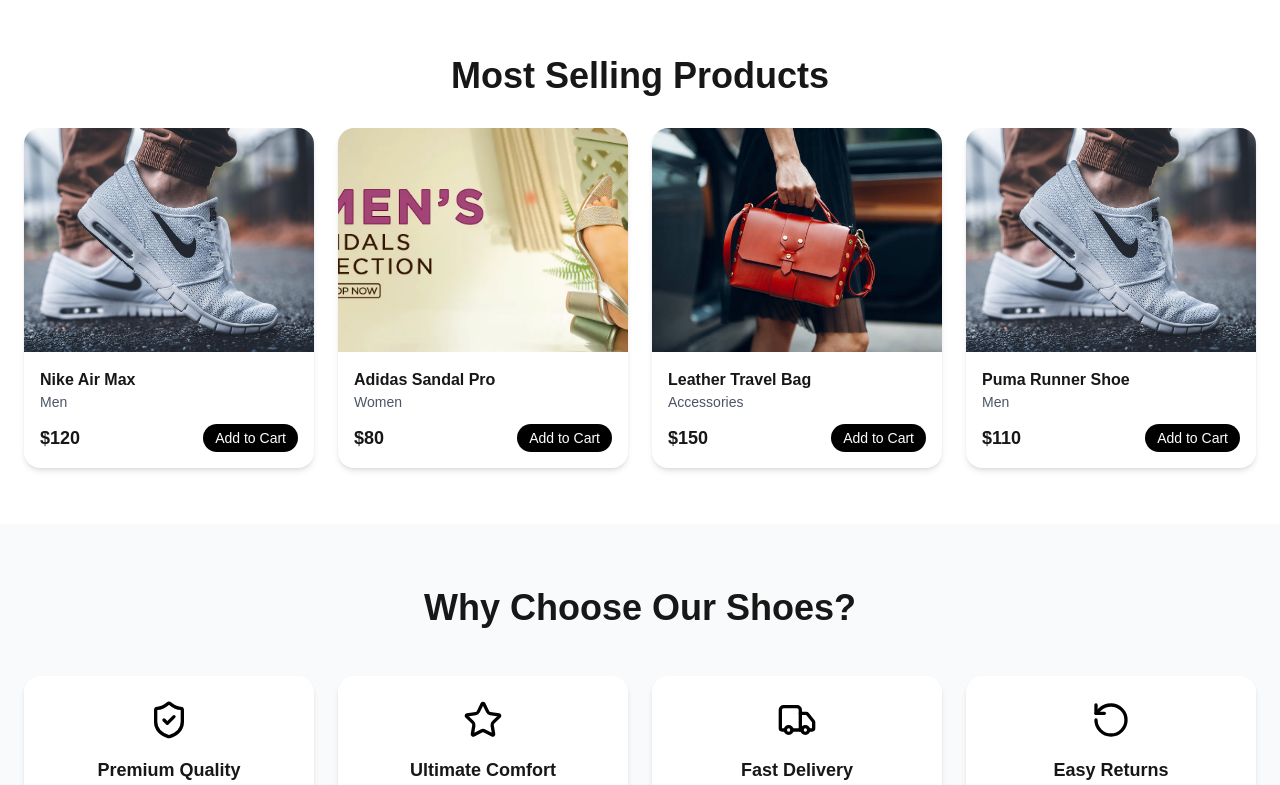
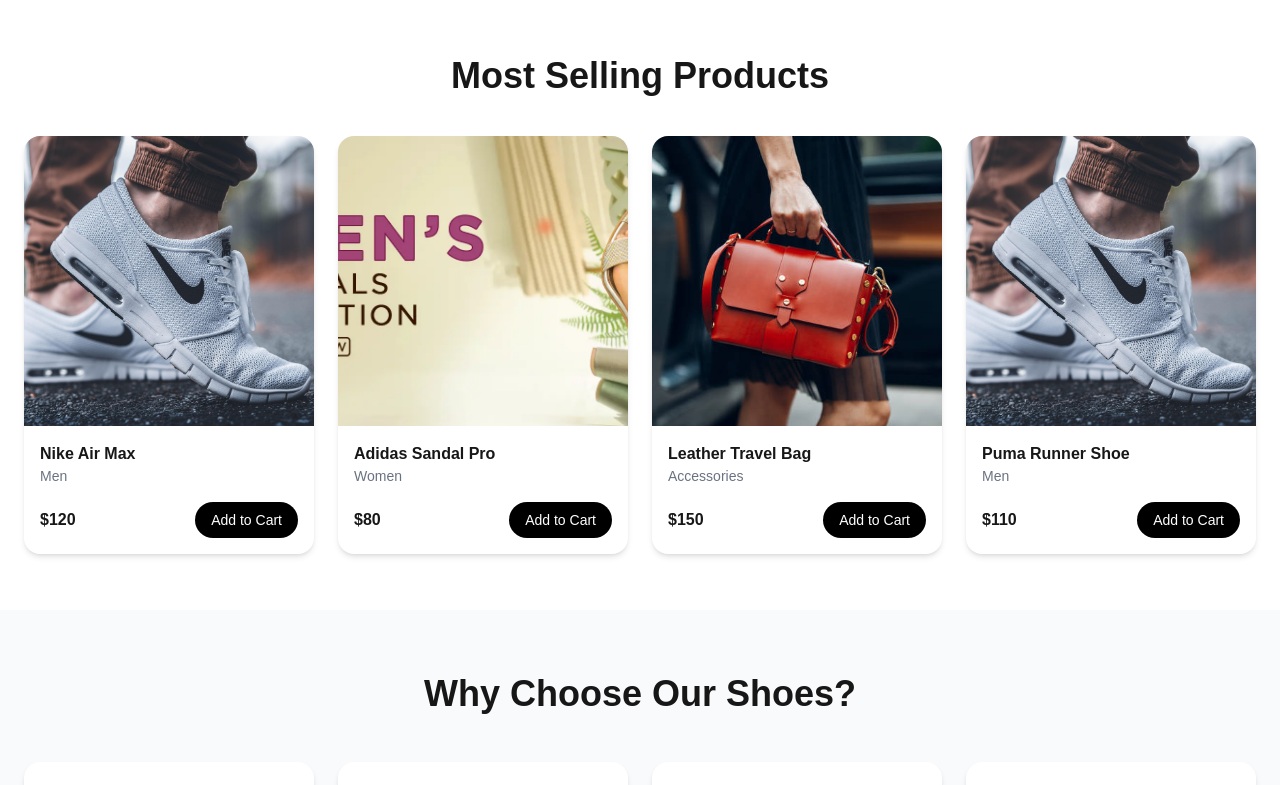
Before and after one commit to Umairphtan/e-comerce-webiste-full-stack, a Next.js app: page / in a window 1280 px wide. Shown: the part 1540-2325 px from the top of the page. Built offline with nearby package versions, Linux system fonts and the light colour scheme.

Commit message:
add to cart added

```diff
--- /dev/null
+++ b/app/cart/page.tsx
@@ -0,0 +1,39 @@
+"use client";
+
+import Image from "next/image";
+import { useCart } from "@/context/cartcontext";
+
+export default function CartPage() {
+  const { cart, removeFromCart } = useCart();
+
+  if (cart.length === 0) {
+    return <p className="text-center mt-20">🛒 Cart is empty</p>;
+  }
+
+  return (
+    <div className="max-w-4xl mx-auto p-4 mt-20">
+      <h1 className="text-2xl font-bold mb-6 ">Your Cart</h1>
+
+      {cart.map((item) => (
+        <div
+          key={item.id}
+          className="flex items-center gap-4 border-b py-4 mt-10"
+        >
+          <Image src={item.image} alt="" width={80} height={80} />
+
+          <div className="flex-1">
+            <h3 className="font-semibold">{item.title}</h3>
+            <p>Rs {item.price} × {item.quantity}</p>
+          </div>
+
+          <button
+            onClick={() => removeFromCart(item.id)}
+            className="text-red-500 text-sm"
+          >
+            Remove
+          </button>
+        </div>
+      ))}
+    </div>
+  );
+}
--- a/app/layout.tsx
+++ b/app/layout.tsx
@@ -3,6 +3,7 @@
 import "./globals.css";
 import Navbar from "@/components/navbar";
 import Footer from "@/components/footer";
+import { CartProvider } from "@/context/cartcontext";
 const geistSans = Geist({
   variable: "--font-geist-sans",
   subsets: ["latin"],
@@ -28,9 +29,12 @@
       <body
         className={`${geistSans.variable} ${geistMono.variable} antialiased`}
       >
-        <Navbar></Navbar>
-        {children}
-        <Footer></Footer>
+        <CartProvider>
+
+          <Navbar></Navbar>
+          {children}
+          <Footer></Footer>
+        </CartProvider>
       </body>
     </html>
   );
--- /dev/null
+++ b/components/addtocard.tsx
@@ -0,0 +1,39 @@
+"use client";
+
+import Image from "next/image";
+import { useCart } from "@/context/cartcontext";
+
+type Props = {
+    product: {
+        id: number;
+        title: string;
+        price: number;
+        image: string;
+    };
+};
+
+export default function ProductCard({ product }: Props) {
+    const { addToCart } = useCart();
+
+    return (
+        <div className="rounded-2xl shadow-lg p-4 hover:shadow-xl transition ">
+            <Image
+                src={product.image}
+                alt={product.title}
+                width={300}
+                height={300}
+                className="rounded-xl"
+            />
+
+            <h3 className="mt-3 font-semibold">{product.title}</h3>
+            <p className="text-gray-600">Rs {product.price}</p>
+
+            <button
+                onClick={() => addToCart(product)}
+                className="mt-4 w-full bg-black text-white py-2 rounded-xl hover:bg-gray-800 transition"
+            >
+                Add to Cart
+            </button>
+        </div>
+    );
+}
--- a/components/mostselling.tsx
+++ b/components/mostselling.tsx
@@ -1,44 +1,55 @@
-// components/MostSelling.tsx
 "use client";
 
 import Image from "next/image";
 import Link from "next/link";
 import { mostSellingProducts } from "@/data/mostselling";
 import { motion } from "framer-motion";
+import { useCart } from "@/context/cartcontext";
 
 export default function MostSelling() {
+  const { addToCart } = useCart();
+
   return (
-        <section className="py-14 px-6 max-w-7xl mx-auto">
-            <h2 className="text-4xl font-bold mb-8 text-center">
+    <section className="py-14 px-4 sm:px-6 max-w-7xl mx-auto">
+      <h2 className="text-3xl sm:text-4xl font-bold mb-10 text-center">
         Most Selling Products
       </h2>
 
-            <div className="grid grid-cols-2 md:grid-cols-4 gap-6 ">
+      <div className="grid grid-cols-2 md:grid-cols-3 lg:grid-cols-4 gap-6">
         {mostSellingProducts.map((product) => (
           <motion.div
             key={product.id}
             whileHover={{ y: -6 }}
-                        className="bg-white rounded-2xl shadow-md overflow-hidden"
+            transition={{ duration: 0.3 }}
+            className="group bg-white rounded-2xl shadow-md overflow-hidden flex flex-col"
           >
-                        <Link href={`/product/${product.id}`}>
+            {/* Image */}
+            <Link
+              href={`/product/${product.id}`}
+              className="relative w-full aspect-square"
+            >
               <Image
                 src={product.image}
                 alt={product.title}
-                                width={300}
-                                height={300}
-                                className="object-cover w-full h-56"
+                fill
+                className="object-cover group-hover:scale-105 transition"
               />
             </Link>
 
-                        <div className="p-4">
+            {/* Content */}
+            <div className="p-4 flex flex-col flex-1">
               <h3 className="font-semibold">{product.title}</h3>
-                            <p className="text-gray-600 text-sm capitalize">
+              <p className="text-gray-500 text-sm capitalize">
                 {product.category}
               </p>
 
-                            <div className="flex items-center justify-between mt-3">
-                                <span className="font-bold text-lg">${product.price}</span>
-                                <button className="px-3 py-1 text-sm rounded-full bg-black text-white hover:bg-gray-800">
+              <div className="mt-auto flex items-center justify-between pt-4">
+                <span className="font-bold">${product.price}</span>
+
+                <button
+                  onClick={() => addToCart(product)}
+                  className="px-4 py-2 text-sm rounded-full bg-black text-white hover:bg-gray-800"
+                >
                   Add to Cart
                 </button>
               </div>
--- a/components/navbar.tsx
+++ b/components/navbar.tsx
@@ -4,6 +4,7 @@
 import { motion, AnimatePresence } from "framer-motion";
 import { ShoppingBag, Menu, X } from "lucide-react";
 import { useState } from "react";
+import { useCart } from "@/context/cartcontext";
 
 const navLinks = [
   { name: "Shop", href: "/" },
@@ -11,15 +12,20 @@
   { name: "Women", href: "/category/women" },
   { name: "Accessories", href: "/category/accessories" },
   { name: "Contact Us", href: "/contact" },
-
 ];
 
 export default function Navbar() {
   const [open, setOpen] = useState(false);
+  const { cart } = useCart();
+
+  // ✅ Quantity based count (professional)
+  const totalItems = cart.reduce(
+    (total, item) => total + item.quantity,
+    0
+  );
 
   return (
     <>
-      {/* Navbar */}
       <motion.header
         initial={{ y: -80, opacity: 0 }}
         animate={{ y: 0, opacity: 1 }}
@@ -29,10 +35,7 @@
         <div className="max-w-7xl mx-auto px-6 h-20 flex items-center justify-between">
 
           {/* Logo */}
-          <Link
-            href="/"
-            className="text-4xl font-black tracking-tight"
-          >
+          <Link href="/" className="text-4xl font-black tracking-tight">
             SOLE<span className="text-primary">X</span>
           </Link>
 
@@ -52,18 +55,21 @@
 
           {/* Actions */}
           <div className="flex items-center gap-6">
+
+            {/* 🛒 CART ICON WITH COUNT */}
             <Link href="/cart" className="relative">
               <ShoppingBag className="w-6 h-6" />
-              <span className="absolute -top-2 -right-2 text-xs bg-black text-white rounded-full px-1.5">
-                0
-              </span>
+              {totalItems > 0 && (
+                <span className="absolute -top-2 -right-2 min-w-[18px] h-[18px]
+                  text-[11px] flex items-center justify-center
+                  bg-black text-white rounded-full px-1">
+                  {totalItems}
+                </span>
+              )}
             </Link>
 
             {/* Mobile Toggle */}
-            <button
-              onClick={() => setOpen(true)}
-              className="md:hidden"
-            >
+            <button onClick={() => setOpen(true)} className="md:hidden">
               <Menu className="w-7 h-7" />
             </button>
           </div>
--- /dev/null
+++ b/context/cartcontext.tsx
@@ -0,0 +1,74 @@
+// context/CartContext.tsx
+"use client";
+
+import { createContext, useContext, useEffect, useState } from "react";
+import { Product } from "@/types/most";
+
+interface CartItem extends Product {
+    quantity: number;
+}
+
+interface CartContextType {
+    cart: CartItem[];
+    addToCart: (product: Product) => void;
+    removeFromCart: (id: string) => void;
+    clearCart: () => void;
+}
+
+const CartContext = createContext<CartContextType | null>(null);
+
+export const CartProvider = ({ children }: { children: React.ReactNode }) => {
+    const [cart, setCart] = useState<CartItem[]>([]);
+
+    // ✅ 1. LOAD CART FROM localStorage (on first render)
+    useEffect(() => {
+        const storedCart = localStorage.getItem("cart");
+        if (storedCart) {
+            setCart(JSON.parse(storedCart));
+        }
+    }, []);
+
+    // ✅ 2. SAVE CART TO localStorage (whenever cart changes)
+    useEffect(() => {
+        localStorage.setItem("cart", JSON.stringify(cart));
+    }, [cart]);
+
+    const addToCart = (product: Product) => {
+        setCart((prev) => {
+            const existing = prev.find((item) => item.id === product.id);
+
+            if (existing) {
+                return prev.map((item) =>
+                    item.id === product.id
+                        ? { ...item, quantity: item.quantity + 1 }
+                        : item
+                );
+            }
+
+            return [...prev, { ...product, quantity: 1 }];
+        });
+    };
+
+    const removeFromCart = (id: string) => {
+        setCart((prev) => prev.filter((item) => item.id !== id));
+    };
+
+    const clearCart = () => {
+        setCart([]);
+        localStorage.removeItem("cart");
+    };
+
+    return (
+        <CartContext.Provider
+            value={{ cart, addToCart, removeFromCart, clearCart }}
+        >
+            {children}
+        </CartContext.Provider>
+    );
+};
+
+export const useCart = () => {
+    const context = useContext(CartContext);
+    if (!context) throw new Error("useCart must be used inside CartProvider");
+    return context;
+};
--- /dev/null
+++ b/types/most.ts
@@ -0,0 +1,8 @@
+// types/product.ts
+export interface Product {
+    id: string;
+    title: string;
+    price: number;
+    image: string;
+    category: string;
+}
```
Lines whose indentation alone changed are shown as unchanged.
